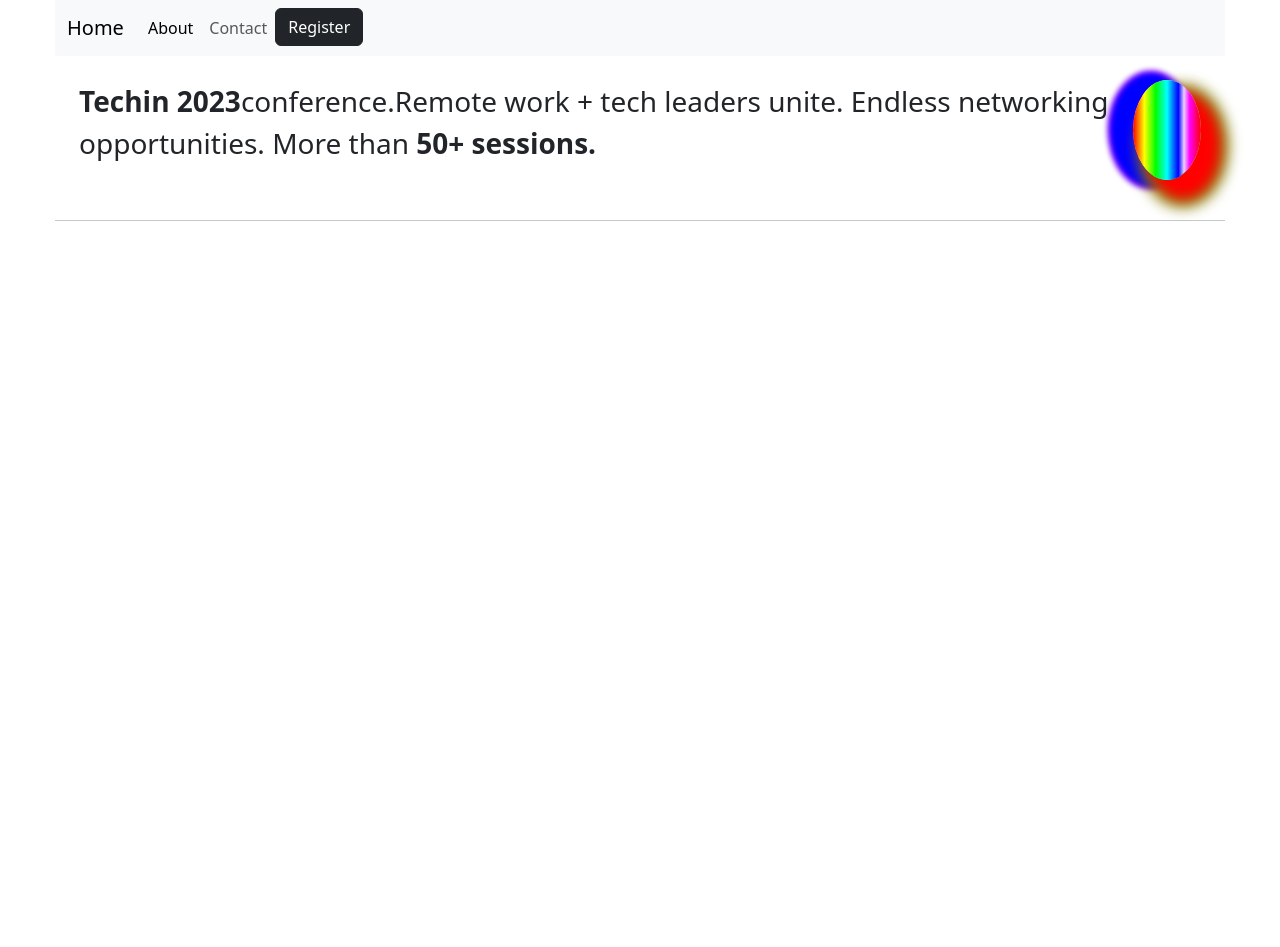
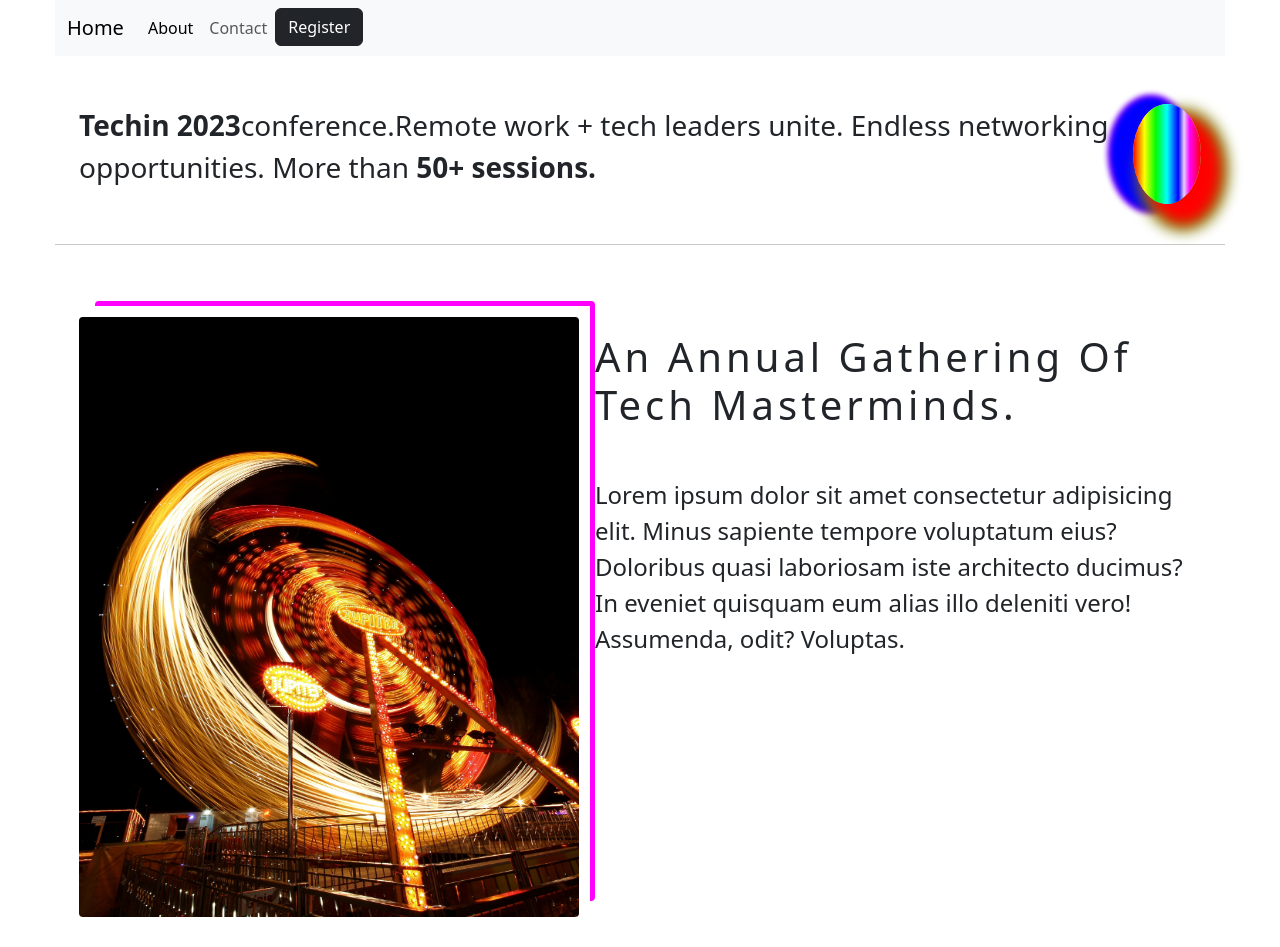
Before and after one commit to EniolaCodes/Fictional-Tech-Conference-Website, a plain HTML site: page index.html in a window 1280 px wide. Before the commit the page ends 800 px from the top, so only its background shows below. Drawn offline with Linux system fonts and the light colour scheme.

Commit message:
html and styles for the third section

```diff
--- a/assets/css/index.css
+++ b/assets/css/index.css
@@ -15,8 +15,8 @@
 
   /* ========Global Styles========== */
   *,
-  ::after,
-  ::before{
+  :after,
+  :before{
     padding: 0;
     margin: 0;
     box-sizing: border-box;
@@ -35,6 +35,7 @@
   }
   img{
     width: 100%;
+    height: 100%;
     display: block;
   }
   h1,
@@ -117,3 +118,30 @@
      box-shadow: 1rem 1rem 1rem 0.5rem hsl(0, 100%, 50%), 1rem 1rem 1rem 0.5rem hsl(120, 100%, 50%),
      -1rem 0 0.4rem 0.5rem hsl(240, 100%, 50%), -1rem 0 0.4rem 0.5rem hsl(300, 100%, 50%);
 }
+.artContainer{
+  position: relative;
+  display: inline-block;;
+}
+
+
+
+.artContainer::after{
+  content: "";
+  position:absolute;
+  width:100%;
+  height:100%;
+  border-top: 5px solid hsl(300, 100%, 50%);
+  border-right: 5px solid hsl(300, 100%, 50%);
+  top: -1rem;
+  right:-1rem;
+  border-radius: 0.25rem;
+
+
+}
+
+.art{
+  display: block;
+  width: 500px;
+  height: 600px;
+  border-radius: 0.25rem;
+}
--- a/index.html
+++ b/index.html
@@ -46,7 +46,7 @@
             </div>
           </div>
         </nav>
-        <div class="section d-flex p-4">
+        <div class="section d-flex p-4 mt-4">
           <p class="fs-3">
             <b>Techin 2023</b>conference.Remote work + tech leaders unite.
             Endless networking opportunities. More than <b>50+ sessions.</b>
@@ -54,6 +54,27 @@
           <div class="rainbow"></div>
         </div>
         <hr />
+        <div class="d-flex p-4 justify-content-between mt-5">
+          <div class="hero">
+            <div class="artContainer">
+              <img
+                src="./assets/images/pexels-engin-akyurt-1435537.jpg"
+                alt="art image"
+                class="art"
+              />
+            </div>
+            <!-- <h2>Meet the Speakers</h2> -->
+          </div>
+          <div class="p-3">
+            <h1>An annual gathering of tech masterminds.</h1>
+            <p class="fs-4 mt-5 mw-100">
+              Lorem ipsum dolor sit amet consectetur adipisicing elit. Minus
+              sapiente tempore voluptatum eius? Doloribus quasi laboriosam iste
+              architecto ducimus? In eveniet quisquam eum alias illo deleniti
+              vero! Assumenda, odit? Voluptas.
+            </p>
+          </div>
+        </div>
       </div>
     </div>
   </body>
```
